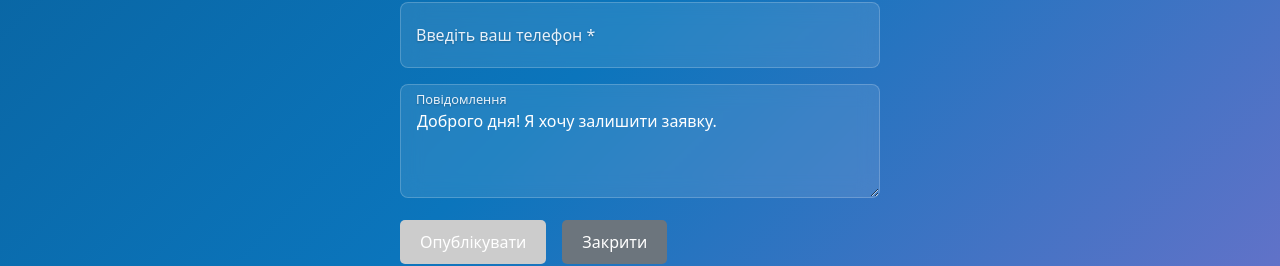
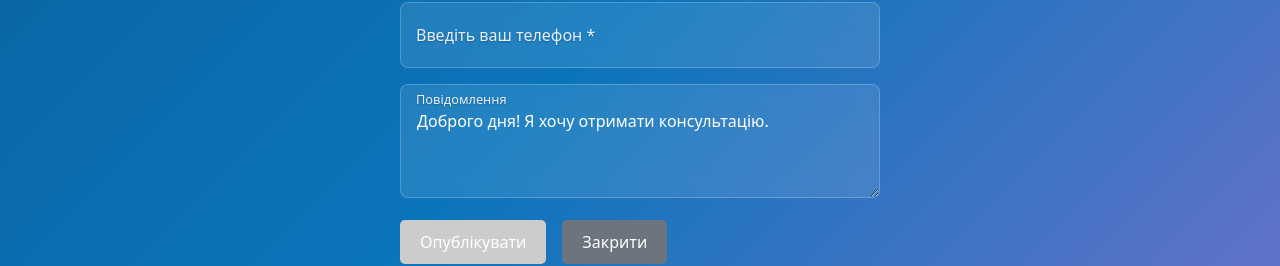
Before and after one commit to slnnzmtl/telegram-lead-form, a Vue app: page / in a window 1280 px wide. Shown: the part 348-614 px from the top of the page. Built offline with nearby package versions, Linux system fonts and the light colour scheme; no server answers.

Commit message:
fix: update default message in LeadForm for clarity

```diff
--- a/src/components/LeadForm.vue
+++ b/src/components/LeadForm.vue
@@ -54,7 +54,7 @@ onMounted(() => {
   form.value = {
     name: '',
     phone: '',
-    message: 'Доброго дня! Я хочу залишити заявку.' as string,
+    message: 'Доброго дня! Я хочу отримати консультацію.' as string,
   };
 });
 
```
